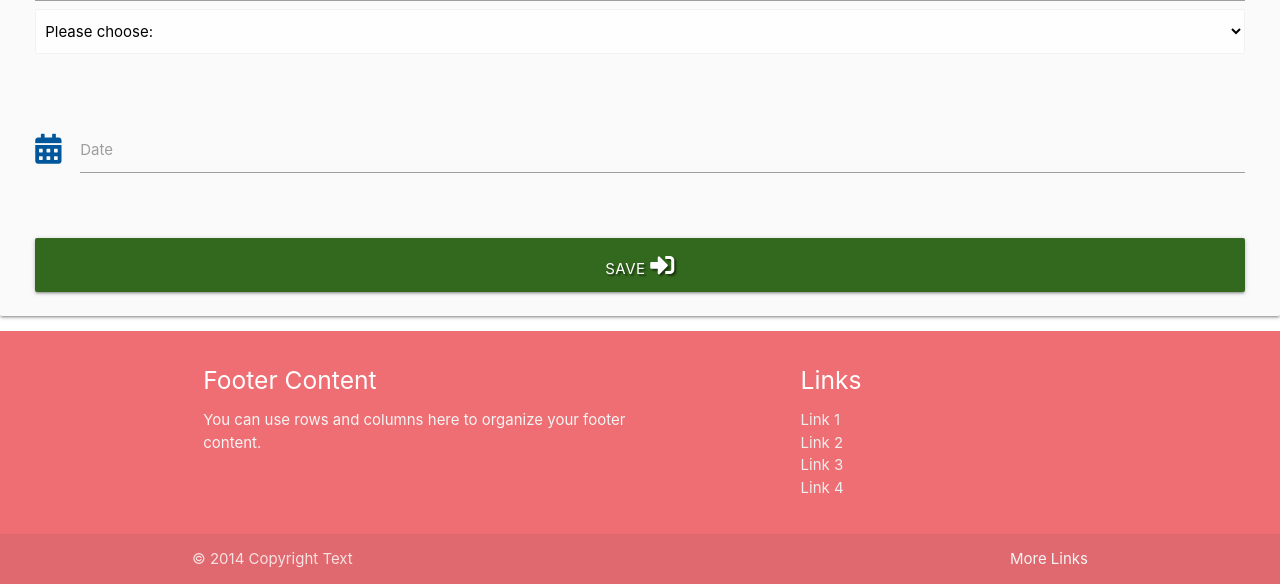
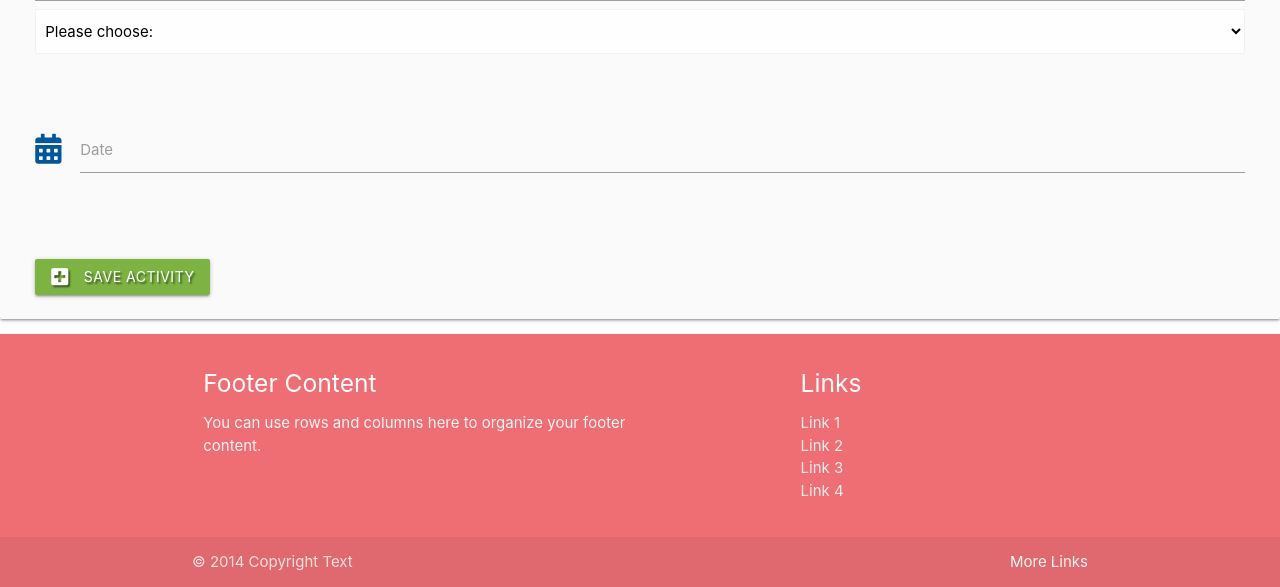
Before and after one commit to michodgs25/Sprint, a Flask app: page /add_activity in a window 1280 px wide. Shown: the part 1028-1615 px from the top of the page. Run offline with Flask 2, Linux system fonts and the light colour scheme; some libraries are stand-ins or nearby versions.

Commit message:
Add get and post methods to user input form

```diff
--- a/app.py
+++ b/app.py
@@ -39,8 +39,24 @@ def get_create():
     return render_template("create.html")
 
 
-@app.route("/add_activity")
+@app.route("/add_activity", methods=["GET", "POST"])
 def add_activity():
+    task = {
+        "task_name": request.form.get("task_name"),
+        "task_surname": request.form.get("task_surname"),
+        "task_gender": request.form.getlist("task_gender"),
+        "task_age": request.form.get("task_age"),
+        "task_activity": request.form.get("task_activity"),
+        "task_title": request.form.get("task_title"),
+        "task_description": request.form.get("task_description"),
+        "task_difficulty": request.form.getlist("task_difficulty"),
+        "task_date": request.form.get("task_date"),
+    }
+    if request.method == "POST":
+        mongo.db.tasks.insert_one(task)
+        flash("Activity Successfully added")
+        return redirect(url_for("get_create_compare"))
+
     return render_template("add_activity.html")
 
 
--- a/static/js/script.js
+++ b/static/js/script.js
@@ -12,6 +12,9 @@
 
     //call slider
     $( "slider" ).slider();
+
+    //call form select
+    $('select').formSelect();
 
     //call datepicker
     $(".datepicker").datepicker({
--- a/templates/add_activity.html
+++ b/templates/add_activity.html
@@ -2,7 +2,7 @@
 {% block content %}
 <br>
 <div class="row card-panel grey lighten-5">
-<form class="col s12" method="POST" action="">
+<form class="col s12" method="POST" action="{{ url_for('add_activity') }}">
    <div class="row">
    <div class="input-field col s12">
       <input id="task_name" name="task_name" type="text" class="validate" required>
@@ -37,8 +37,8 @@
    <!--choose specific activity-->
    <div class="row">
    <div class="input-field col s12">
-      <input id="task_activity_one" name="task_activity_one" required>
-      <label for="task_activity_one">Which activity</label>
+      <input id="task_activity" name="task_activity" required>
+      <label for="task_activity">Which activity</label>
       <select class="browser-default">
          <option value="0">Please choose:</option>
          <option value="1">Run</option>
@@ -78,7 +78,7 @@
    </div>
    </div>
    <br>
-   <!--Date of activity-->
+   <!--Date of activity calendar-->
    <div class="row" id="matfix">
    <div class="input-field col s12">
       <i class="fas fa-calendar-alt prefix light-blue-text text-darken-4"></i>
@@ -86,10 +86,12 @@
       <label for="task_date">Date</label>
    </div>
    </div>
-   <!--save activity-->
+   <!--save activity button-->
    <br>
-   <button type="submit" class="col s12 btn-large light-green darken-4 text-shadow">
-   Save <i class="fas fa-sign-in-alt"></i>
+   <div class="row"></div>
+   <div class="col s12 center-align"></div>
+   <button type="submit" class="btn large light-green darken-1 text-shadow">
+   Save activity <i class="fas fa-plus-square left"></i>
    </button>
 </form>
 </div>
```
